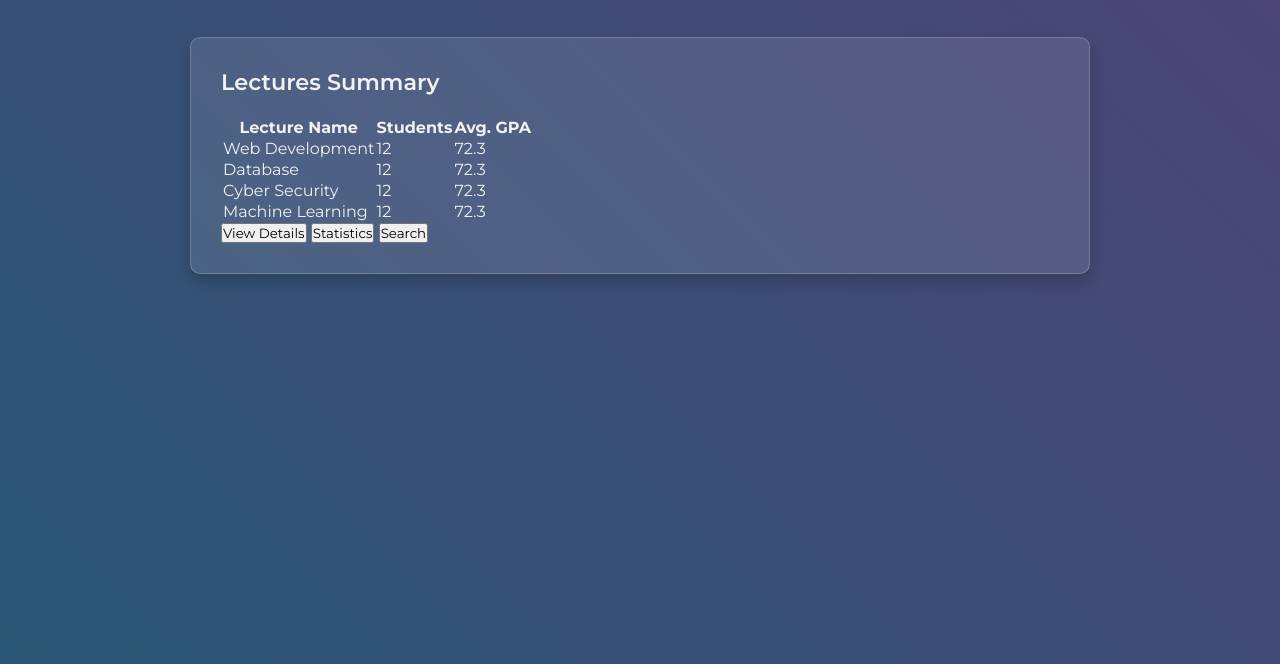
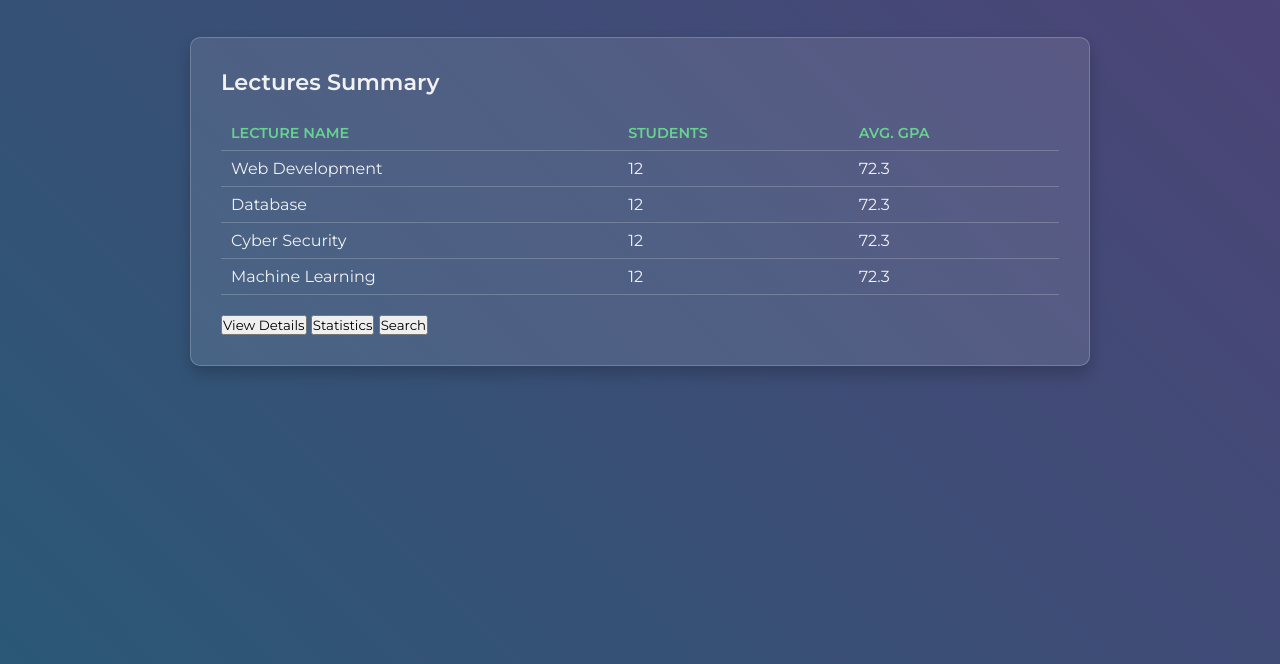
Before and after one commit to toprakmuhammed/html-css-js-projects, a plain HTML site: page project-19-student-management-system/index.html in a window 1280 px wide. Shown: the part 136-800 px from the top of the page. Drawn offline with Linux system fonts and the light colour scheme.

Commit message:
feat: add styling for table.

```diff
--- a/project-19-student-management-system/style.css
+++ b/project-19-student-management-system/style.css
@@ -86,3 +86,33 @@ header h1 {
   margin-bottom: 20px;
   color: var(--text-light);
 }
+
+/* table */
+
+table {
+  width: 100%;
+  border-collapse: collapse;
+  margin-bottom: 20px;
+}
+
+th,
+td {
+  text-align: left;
+  padding: 8px 10px;
+  border-bottom: 1px solid var(--border-color);
+}
+
+th {
+  font-weight: 600;
+  color: var(--accent-color);
+  text-transform: uppercase;
+  font-size: 0.9rem;
+}
+
+td {
+  color: var(--text-light);
+}
+
+tbody tr:hover {
+  background-color: rgba(255, 255, 255, 0.07);
+}
```
